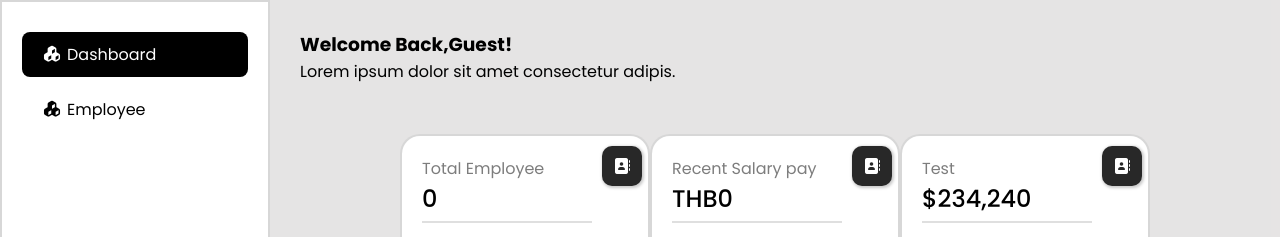
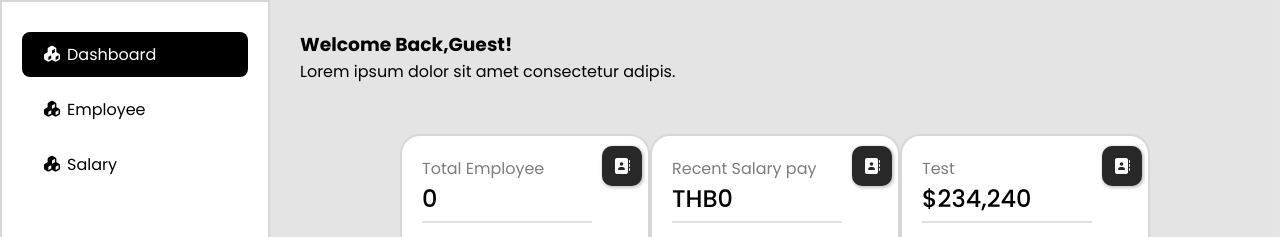
Before and after one commit to PolawatK/projectfrontendfinal, an Angular app in the folder finalproject/: page /Dashboard in a window 1280 px wide. Shown: the top 237 px of the page. Built offline with nearby package versions, Linux system fonts and the light colour scheme.

Commit message:
ไม่ได้ทำไรเลยนอกจาก เพิ่ม salary module

```diff
--- a/finalproject/src/app/app.routes.ts
+++ b/finalproject/src/app/app.routes.ts
@@ -16,5 +16,9 @@ export const routes: Routes = [
   {
     path: 'InsertEmployee',
     loadChildren: () => import('./insertemployee/insertemployee.routes').then(m => m.INSERTEMPLOYEE_ROUTES)
+  },
+  {
+    path: 'Salary',
+    loadChildren: () => import('./salary/salary.routes').then(m => m.SALARY_ROUTES)
   }
 ];
--- a/finalproject/src/app/dashboard/dashboard.html
+++ b/finalproject/src/app/dashboard/dashboard.html
@@ -12,6 +12,12 @@
             <a routerLink="/Employee">
               <i class="fa-solid fa-cubes"></i>
               <span>Employee</span>
+            </a>
+        </li>
+        <li>
+            <a routerLink="/Salary">
+              <i class="fa-solid fa-cubes"></i>
+              <span>Salary</span>
             </a>
         </li>
       </ul>
--- /dev/null
+++ b/finalproject/src/app/salary/salary.html
@@ -0,0 +1 @@
+<p>salary works!</p>
--- /dev/null
+++ b/finalproject/src/app/salary/salary.routes.ts
@@ -0,0 +1,7 @@
+import { Routes } from '@angular/router';
+import { Salary } from './salary';
+
+export const SALARY_ROUTES: Routes = [
+  {path: '',
+   component: Salary}
+];
--- /dev/null
+++ b/finalproject/src/app/salary/salary.ts
@@ -0,0 +1,12 @@
+import { Component } from '@angular/core';
+import { RouterLink } from '@angular/router';
+
+@Component({
+  selector: 'app-salary',
+  imports: [RouterLink],
+  templateUrl: './salary.html',
+  styleUrl: './salary.css'
+})
+export class Salary {
+
+}
```
Also changed, not shown: finalproject/src/app/salary/salary.css (added), 1 other file (tests, documents, lock files or other folders).
